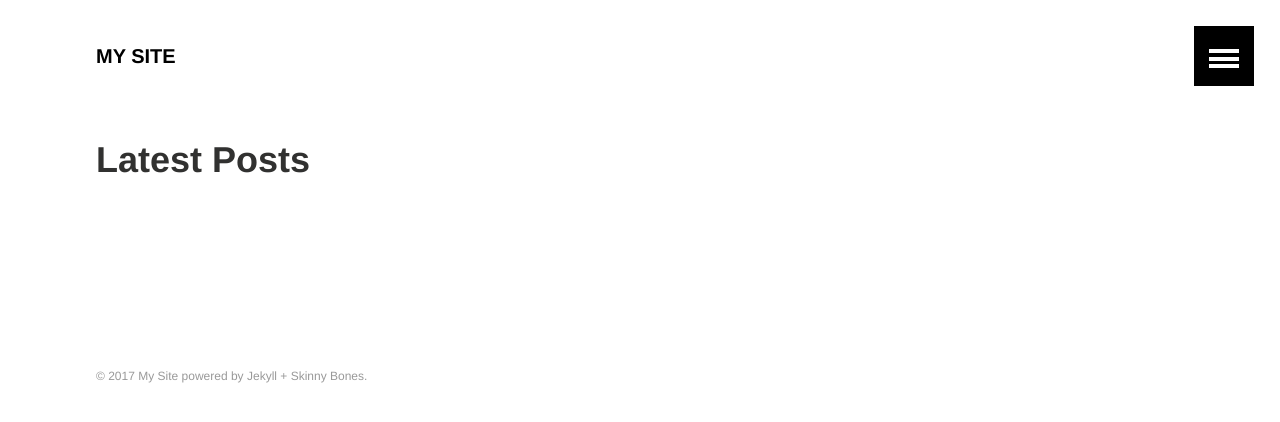
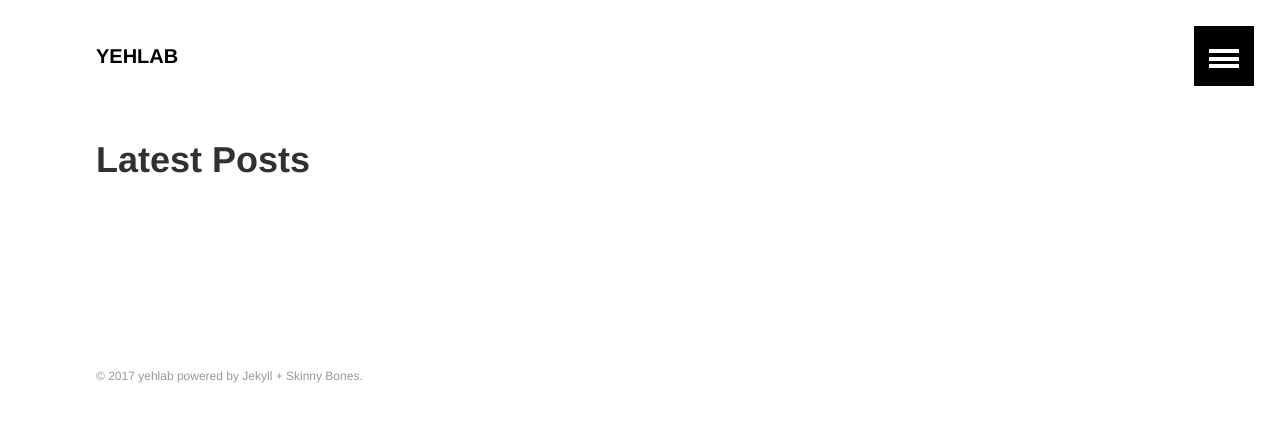
Before and after one commit to sminyonglee/yehlabwebsite, a Jekyll site: the page built from index.md, in a window 1280 px wide. Shown: the top 422 px of the page. Built offline with Jekyll 4.4.1, drawn with Linux system fonts in a browser that asks for light colours.

Commit message:
workingv

```diff
--- a/_config.yml
+++ b/_config.yml
@@ -1,11 +1,12 @@
 # Site wide configuration
 
-title: "My Site"
+title: "yehlab"
 description: "This is a description of my awesome site."
 logo: # 120x120 px default image used for Twitter summary card
 teaser: # 400x250 px default teaser image used in image archive grid
 locale: en
-url:
+url: htt://localhost:4000
+url: https://sminyonglee.github.io/
 feed:
   path: atom.xml
 
```
Also changed, not shown: 3 other files.
